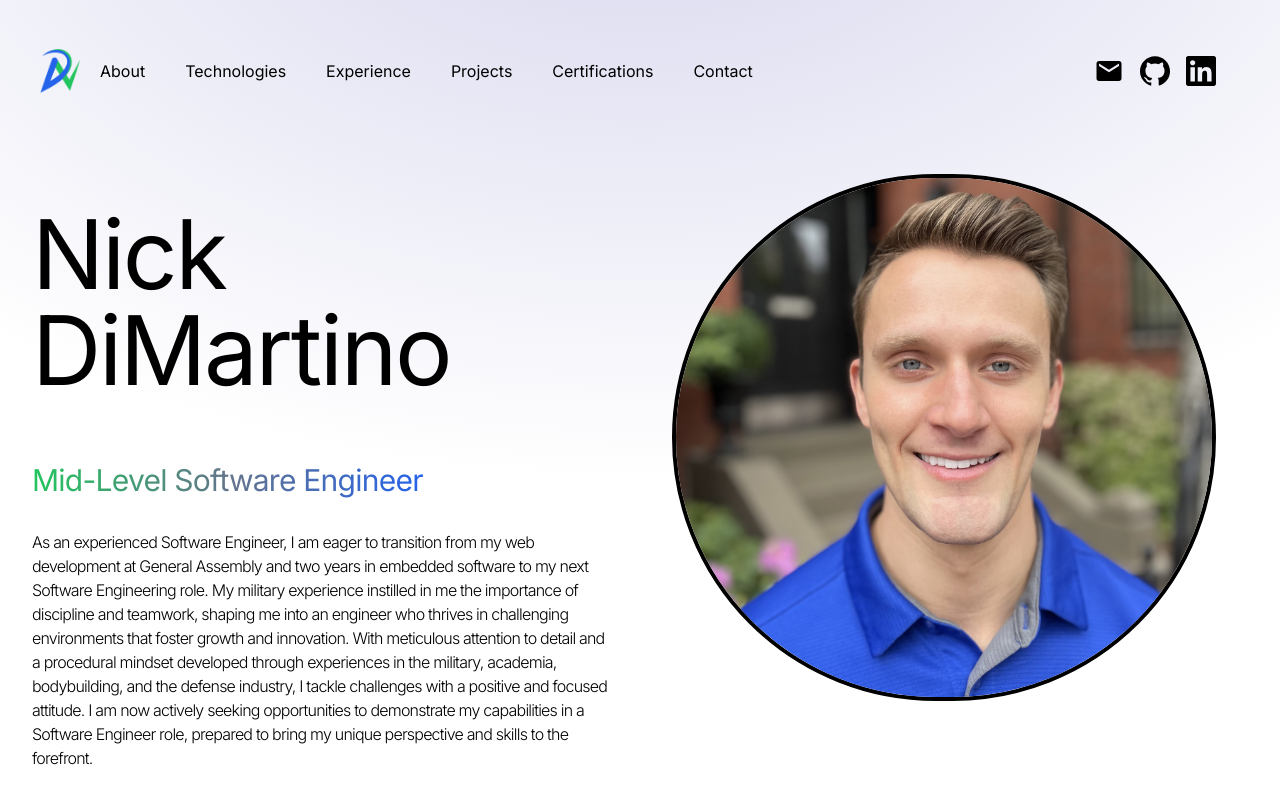
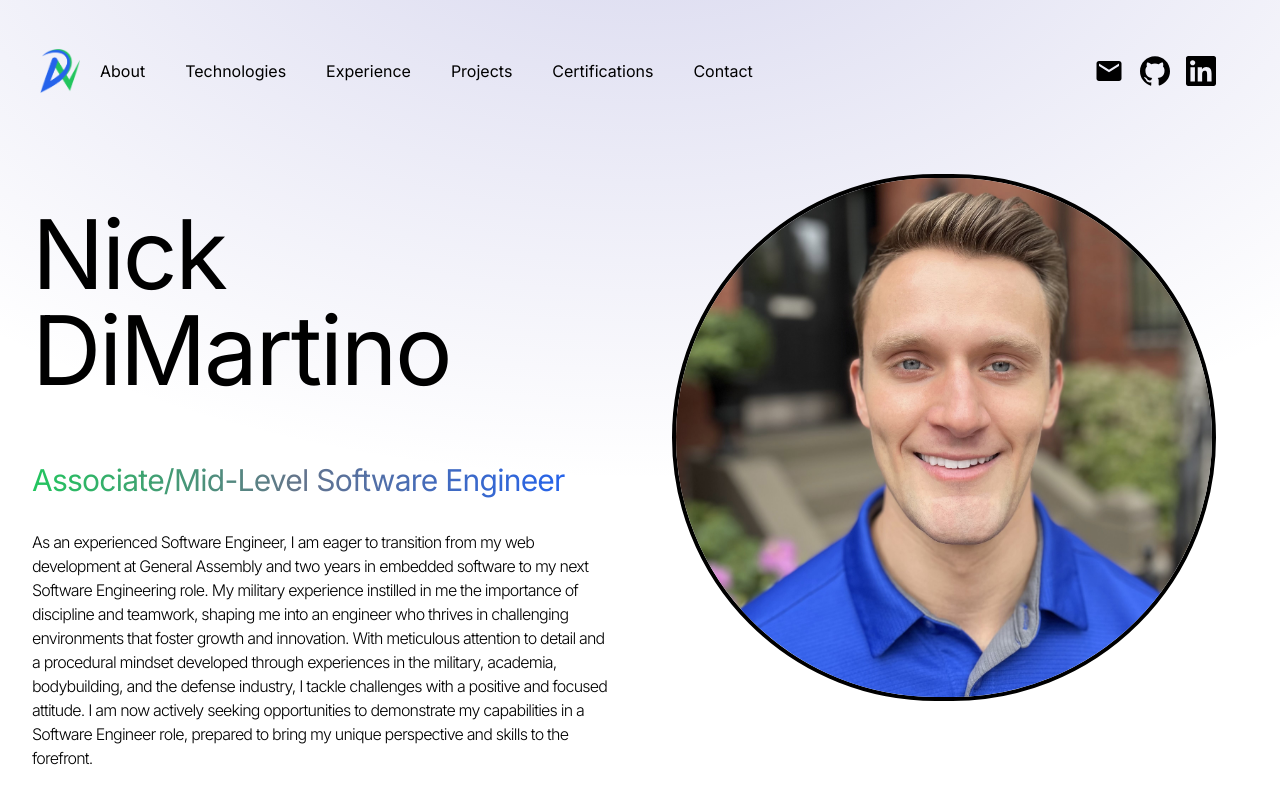
Before and after one commit to nickldimartino/portfolio, a React (Vite) app: page / in a window 1280 px wide. Shown: the top 800 px of the page. Built offline with nearby package versions, Linux system fonts and the light colour scheme.

Commit message:
Hero Update

```diff
--- a/src/components/Hero.jsx
+++ b/src/components/Hero.jsx
@@ -31,7 +31,7 @@ const Hero = () => {
               animate="visible"
               className="bg-gradient-to-r from-green-500 via-slate-500 to-blue-600 bg-clip-text text-3xl tracking-tight text-transparent"
             >
-              Mid-Level Software Engineer
+              Associate/Mid-Level Software Engineer
             </motion.span>
             <motion.p
               variants={container(1)}
```
